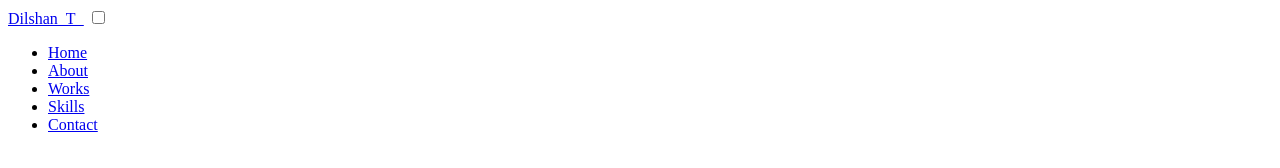
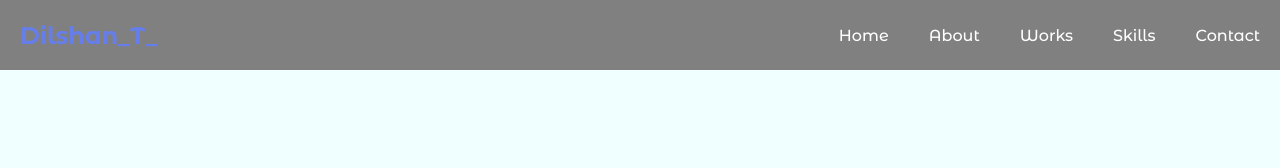
Before and after one commit to thilina-fer/my-peersonal-portfolio, a plain HTML site: page index.html in a window 1280 px wide. Drawn offline with Linux system fonts and the light colour scheme.

Commit message:
add a new styles for nav bar

```diff
--- a/index.html
+++ b/index.html
@@ -4,11 +4,18 @@
     <meta charset="UTF-8">
     <meta name="viewport" content="width=device-width, initial-scale=1.0">
     <title>My Personal Portfolio</title>
+
+    <link rel="preconnect" href="https://fonts.googleapis.com">
+<link rel="preconnect" href="https://fonts.gstatic.com" crossorigin>
+<link href="https://fonts.googleapis.com/css2?family=Montserrat+Alternates:ital,wght@0,100;0,200;0,300;0,400;0,500;0,600;0,700;0,800;0,900;1,100;1,200;1,300;1,400;1,500;1,600;1,700;1,800;1,900&display=swap" rel="stylesheet">
+
+<link rel="stylesheet" href="styles.css">
+
 </head>
 <body>
    <nav>
     <div class="navbar">
-        <a href="#">Dilshan_T_</a>
+        <a href="#" class="logo">Dilshan_T_</a>
         <input type="checkbox" id="burger-icon">
         <label for="burger-icon" class="responsive-menu">
             <span></span>
@@ -16,7 +23,7 @@
             <span></span>
         </label>
 
-        <ul>
+        <ul class="menu">
             <li><a href="#">Home</a></li>
             <li><a href="#">About</a></li>
             <li><a href="#">Works</a></li>
--- a/styles.css
+++ b/styles.css
@@ -0,0 +1,89 @@
+*{
+    margin: 0;
+    padding: 0;
+    box-sizing: border-box;
+}
+
+body{
+    font-family: "Montserrat Alternates", sans-serif;
+    background-color: azure;
+    min-height: 100vh;
+}
+
+nav{
+    background: gray;
+    position: sticky;
+    top: 0;
+    z-index: 10000;
+}
+
+.navbar{
+    width: 100%;
+    height: 70px;
+    margin: 0 auto;
+    padding: 0 20px;
+    justify-content: space-between;
+    align-items: center;
+    left: 0;
+    display: flex;
+}
+
+.logo {
+            font-size: 24px;
+            font-weight: bold;
+            color: #667eea;
+            text-decoration: none;
+        }
+
+
+.menu{
+    display: flex;
+    list-style: none;
+    gap: 40px;
+}
+
+.menu a{
+    text-decoration: none;
+    color: white;
+    font-weight: 500;
+    font-size: 16px;
+    transition: color 0.3s ease;
+    position: relative;
+}
+
+ .menu a::after {
+            content: '';
+            position: absolute;
+            bottom: -5px;
+            left: 0;
+            width: 0;
+            height: 2px;
+            background: #667eea;
+            transition: width 0.3s ease;
+        }
+
+         .menu a:hover {
+            color: #667eea;
+        }
+
+        .menu a:hover::after {
+            width: 100%;
+        }
+
+.responsive-menu{
+    display: none;
+    flex-direction: column;
+    cursor: pointer;
+    gap: 5px;
+}
+
+.responsive-menu span{
+    width: 25px;
+    height: 3px;
+    background-color: white;
+    transition: all 0.3s ease;
+}
+
+#burger-icon{
+    display: none;
+}
```
